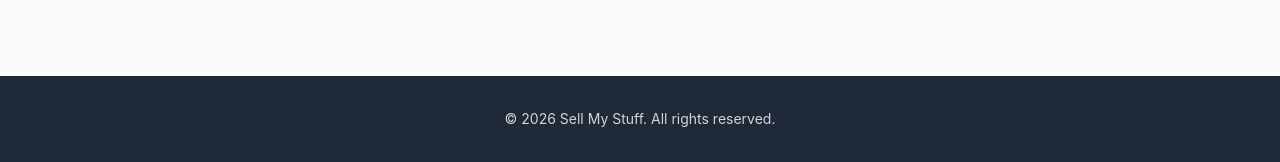
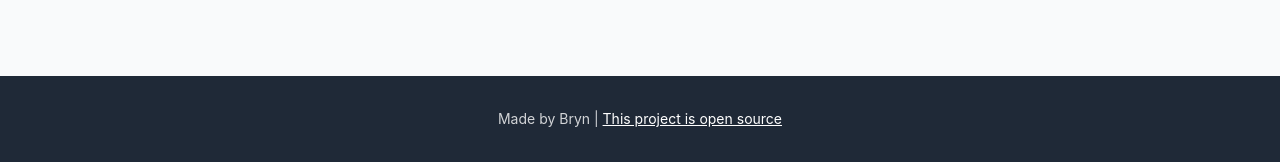
Before and after one commit to brynwhyman/sell-my-stuff, a Django app: page / in a window 1280 px wide. Shown: the part 678-840 px from the top of the page. Run offline with Django 5.2, Linux system fonts and the light colour scheme; data that the repository does not hold is empty.

Commit message:
Take credit in the footer

```diff
--- a/static/css/style.css
+++ b/static/css/style.css
@@ -751,6 +751,15 @@ footer p {
     font-size: var(--font-size-sm);
 }
 
+footer a {
+    color: white;
+    text-decoration: underline;
+}
+
+footer a:hover {
+    color: rgba(255, 255, 255, 0.9);
+}
+
 /* ===== RESPONSIVE UTILITIES ===== */
 @media (max-width: 767px) {
     .item-detail {
--- a/templates/base.html
+++ b/templates/base.html
@@ -47,7 +47,7 @@
 
     <footer>
         <div class="container">
-            <p>&copy; {% now "Y" %} Sell My Stuff. All rights reserved.</p>
+            <p>Made by Bryn | <a href="https://github.com/brynwhyman/sell-my-stuff">This project is open source</a></p>
         </div>
     </footer>
 
```
